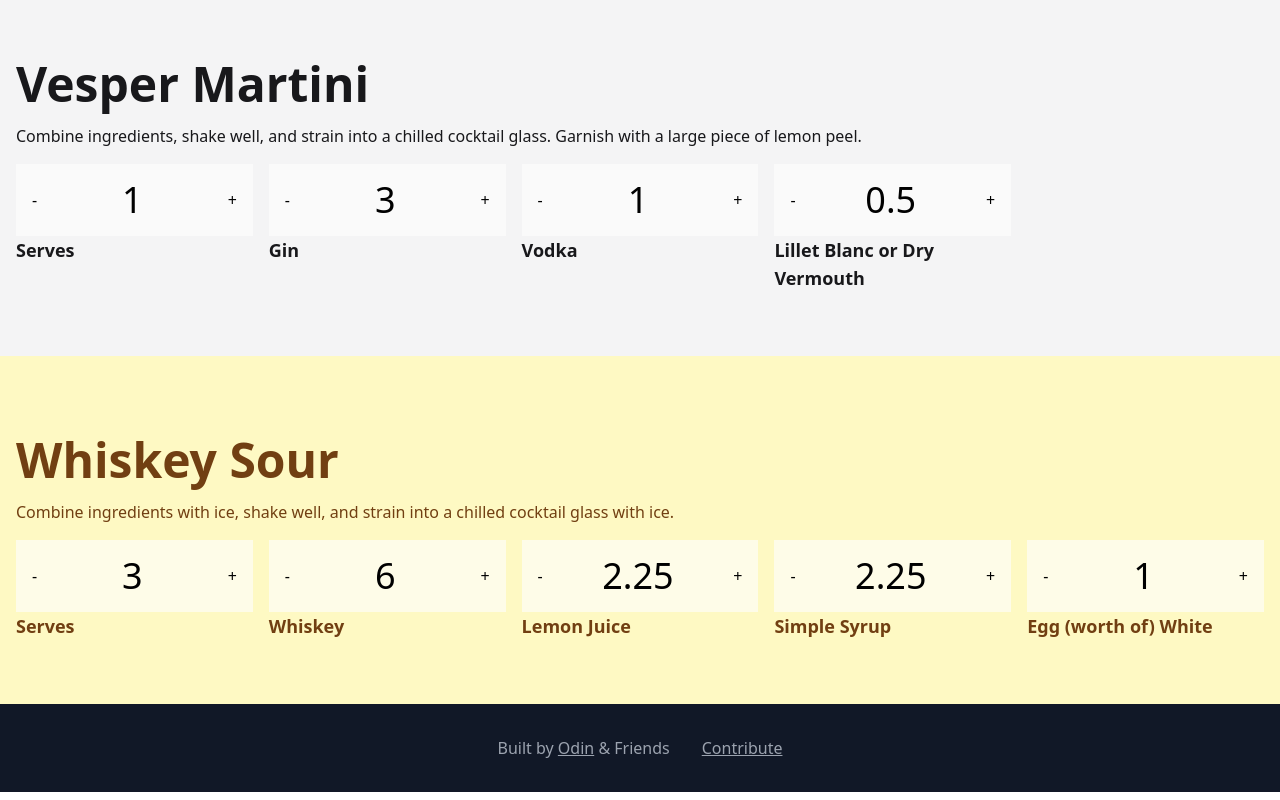
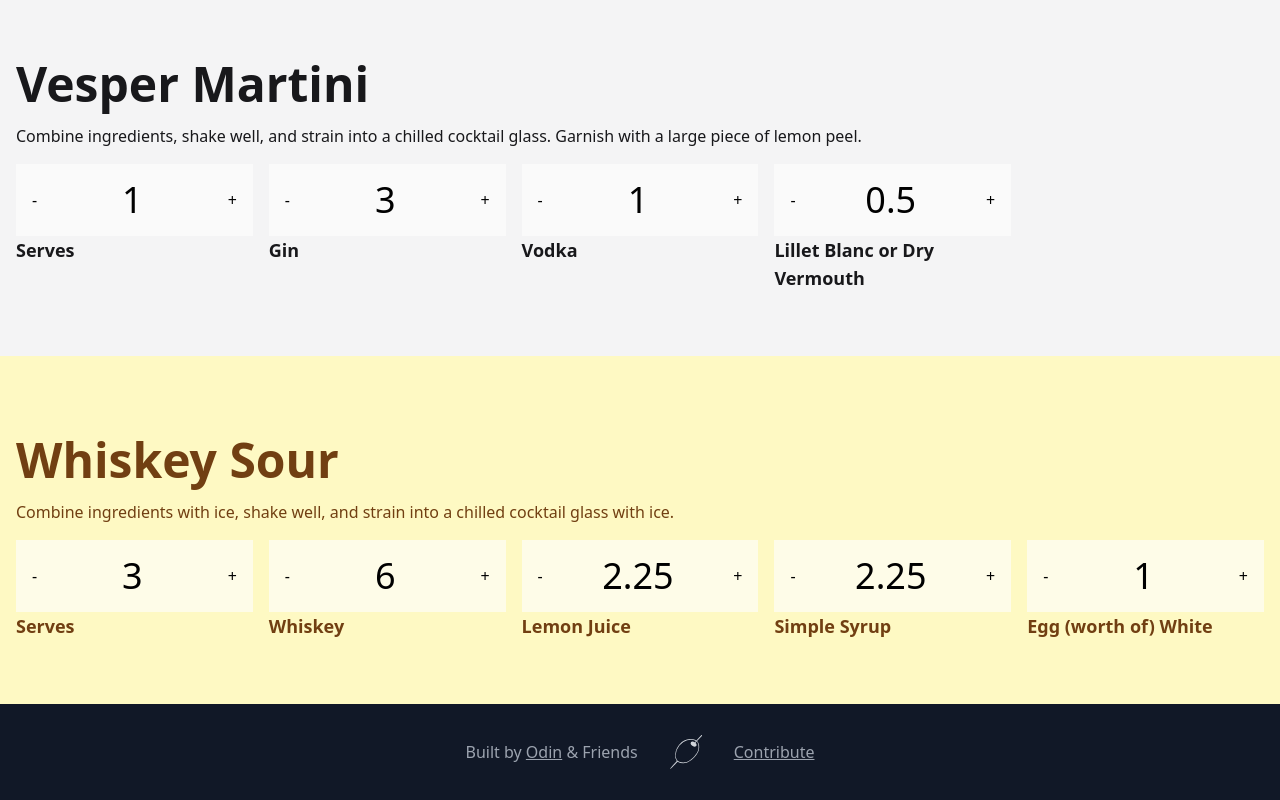
Before and after one commit to twe4ked/cocktailratios, a website built with Vite: page index.html in a window 1280 px wide. Shown: the part 2584-3384 px from the top of the page. Built offline with nearby package versions, Linux system fonts and the light colour scheme.

Commit message:
Add olive icon to the footer

```diff
--- a/index.html
+++ b/index.html
@@ -16,12 +16,15 @@
       </div>
     </template>
     <template id="footer">
-      <div class="py-8 px-4 bg-gray-900 text-gray-100">
-        <div class="container m-auto flex justify-center space-x-8">
-          <span class="text-gray-400">
-            Built by <a href="https://odindutton.com/" class="text-gray-400 hover:text-gray-500 underline">Odin</a> &amp; Friends
+      <div class="p-4 bg-gray-900 text-gray-400">
+        <div class="container m-auto flex justify-center items-center space-x-4">
+          <span>
+            Built by <a href="https://odindutton.com/" class="hover:text-gray-500 underline">Odin</a> &amp; Friends
           </span>
-          <a href="https://github.com/twe4ked/cocktailratios" class="text-gray-400 hover:text-gray-500 underline">Contribute</a>
+          <svg xmlns="http://www.w3.org/2000/svg" viewBox="0 0 100 100" class="w-16 h-16 text-gray-300" fill="currentColor" alt="Olive by Daria Szymonowicz from the Noun Project">
+            <path d="M74.92,23.6c-.48-.46-.85-.05-1.07.18l-7.68,8.15a14.21,14.21,0,0,0-2.26-1.11,17.57,17.57,0,0,0-2.55-.68,21,21,0,0,0-5.15-.28A24.15,24.15,0,0,0,40,37.9a28.05,28.05,0,0,0-6.9,15.57,16.42,16.42,0,0,0,2.45,10.6l0,0-.23.24a130.75,130.75,0,0,0-10,11.42l-.5.87.84-.43c1.46-.55,9.4-9.3,11.09-11.13A19,19,0,0,0,51,66.69c3.27-.89,6.58-3,10.13-6.35,2.18-2.07,7.41-7.51,8.83-13.07C71.22,42.1,71,37.11,67.29,32.89l7.55-8.06C75.4,24.13,75.3,24,74.92,23.6ZM67.5,34.46c1.61,2.1,2.48,6.86,1.87,10.68A19.06,19.06,0,0,1,67,51.65C62.56,58.4,55.19,65.51,48.68,66.19c-5.11.54-10-.61-12.2-2.85a7.06,7.06,0,0,1-1.9-3.87c-.05-.22-.11-.45-.16-.65a13.67,13.67,0,0,1-.29-5.68,26.88,26.88,0,0,1,5.61-13.39,24.71,24.71,0,0,1,12-8.17,19.35,19.35,0,0,1,13.79,1.05s-1.81,2-2.07,2.24a8.53,8.53,0,0,0-3.25-1.28,2.86,2.86,0,0,0-2.46,1A3.67,3.67,0,0,0,58,38.76a7.61,7.61,0,0,0,4.11,2.74,4.51,4.51,0,0,0,2.31.08,3.22,3.22,0,0,0,2-1.7,2.79,2.79,0,0,0-.22-2.26,4.77,4.77,0,0,0-1-1.24l-.44-.46,1.82-2.36C66.74,33.68,67.34,34.25,67.5,34.46Z"/>
+          </svg>
+          <a href="https://github.com/twe4ked/cocktailratios" class="hover:text-gray-500 underline">Contribute</a>
         </div>
       </div>
     </template>
```
